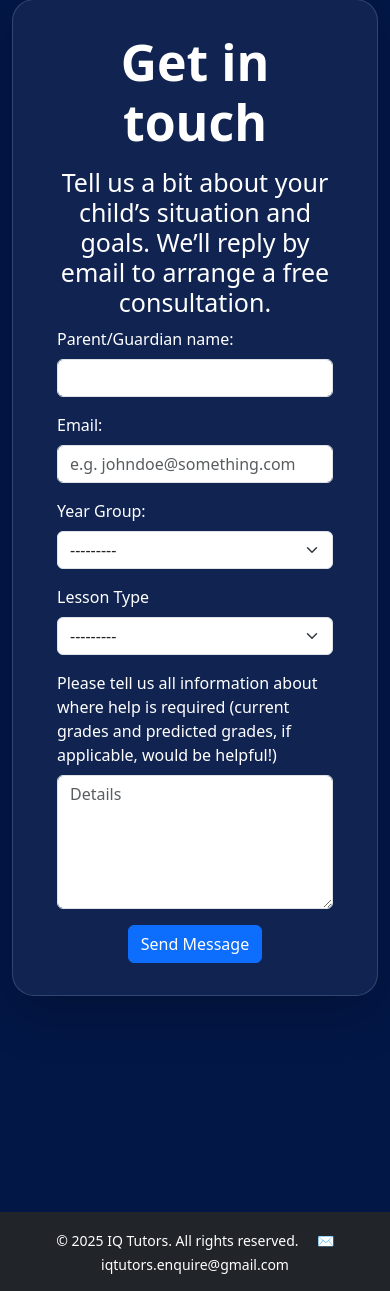
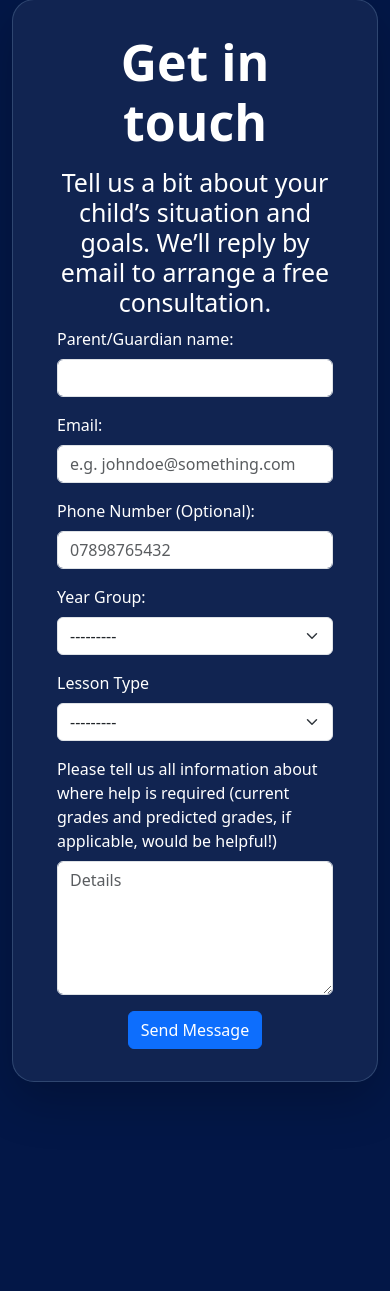
Before and after one commit to iq-061/iq-tutors, a Django app: page /contact/ in a window 390 px wide. Shown: the part 67-1358 px from the top of the page. Run offline with Django 5.2, Linux system fonts and the light colour scheme.

Commit message:
added phone

```diff
--- a/config/settings.py
+++ b/config/settings.py
@@ -22,8 +22,8 @@ BASE_DIR = Path(__file__).resolve().parent.parent
 # SECURITY WARNING: keep the secret key used in production secret!
 SECRET_KEY = os.environ.get("SECRET_KEY", "dev-only-secret-key")
 # SECURITY WARNING: don't run with debug turned on in production!
-DEBUG = os.environ.get("DEBUG", "False") == "True"
-# DEBUG = True
+# DEBUG = os.environ.get("DEBUG", "False") == "True"
+DEBUG = True
 ALLOWED_HOSTS = [
     "iq-tutors.co.uk",
     "www.iq-tutors.co.uk",
--- a/core/forms.py
+++ b/core/forms.py
@@ -15,6 +15,11 @@ class ContactTicketForm(forms.ModelForm):
                 "placeholder": "e.g. johndoe@something.com"
             }),
 
+            "phone": forms.TextInput(attrs={
+                "class": "form-control",
+                "placeholder": "07898765432"
+            }),
+
             "yearGroup": forms.Select(attrs={
                 "class": "form-select",
             }),
--- a/core/models/contactTicketModel.py
+++ b/core/models/contactTicketModel.py
@@ -3,6 +3,7 @@ from django.db import models
 class ContactTicket(models.Model):
     authorName = models.CharField(max_length=100)
     email = models.CharField(max_length=300)
+    phone = models.CharField(max_length=20, blank=True)
     lesson_type_choices = {
         "1_TO_1": "1 to 1",
         "FOCUS_GROUP": "Focus Group"
--- a/core/templates/contact.html
+++ b/core/templates/contact.html
@@ -37,6 +37,12 @@
         </div>
 
         <div class="mb-3">
+          <label class="form-label fw-medium" for="{{ form.phone.id_for_label }}">Phone Number (Optional):</label>
+          {{ form.phone }}
+          {{ form.phone.errors }}
+        </div>
+
+        <div class="mb-3">
           <label class="form-label fw-medium" for="{{ form.yearGroup.id_for_label }}">Year Group:</label>
           {{ form.yearGroup }}
           {{ form.yearGroup.errors }}
--- a/core/templates/pricing.html
+++ b/core/templates/pricing.html
@@ -106,7 +106,6 @@
           </div>
         </section>
       </main>
-
     </div>
   </div>
 </div>
```
Also changed, not shown: core/migrations/0004_contactticket_phone.py (added).
